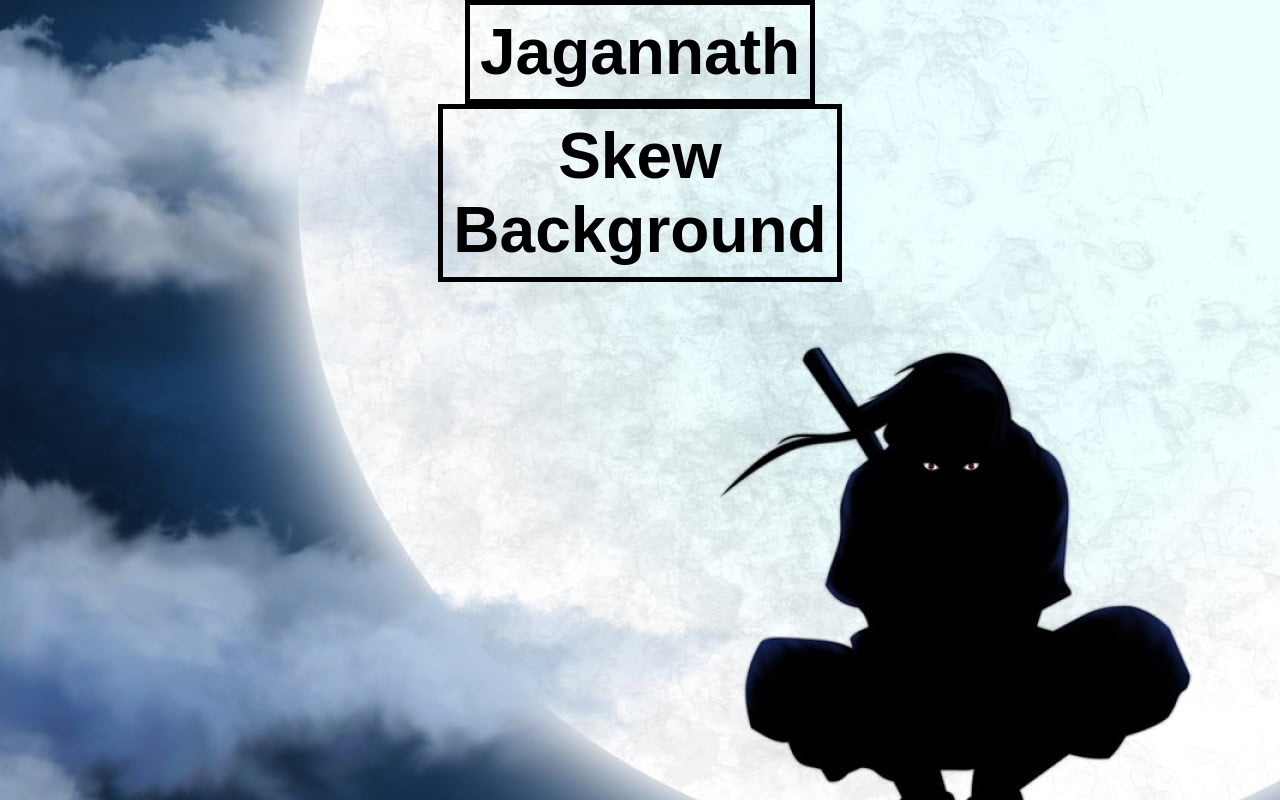
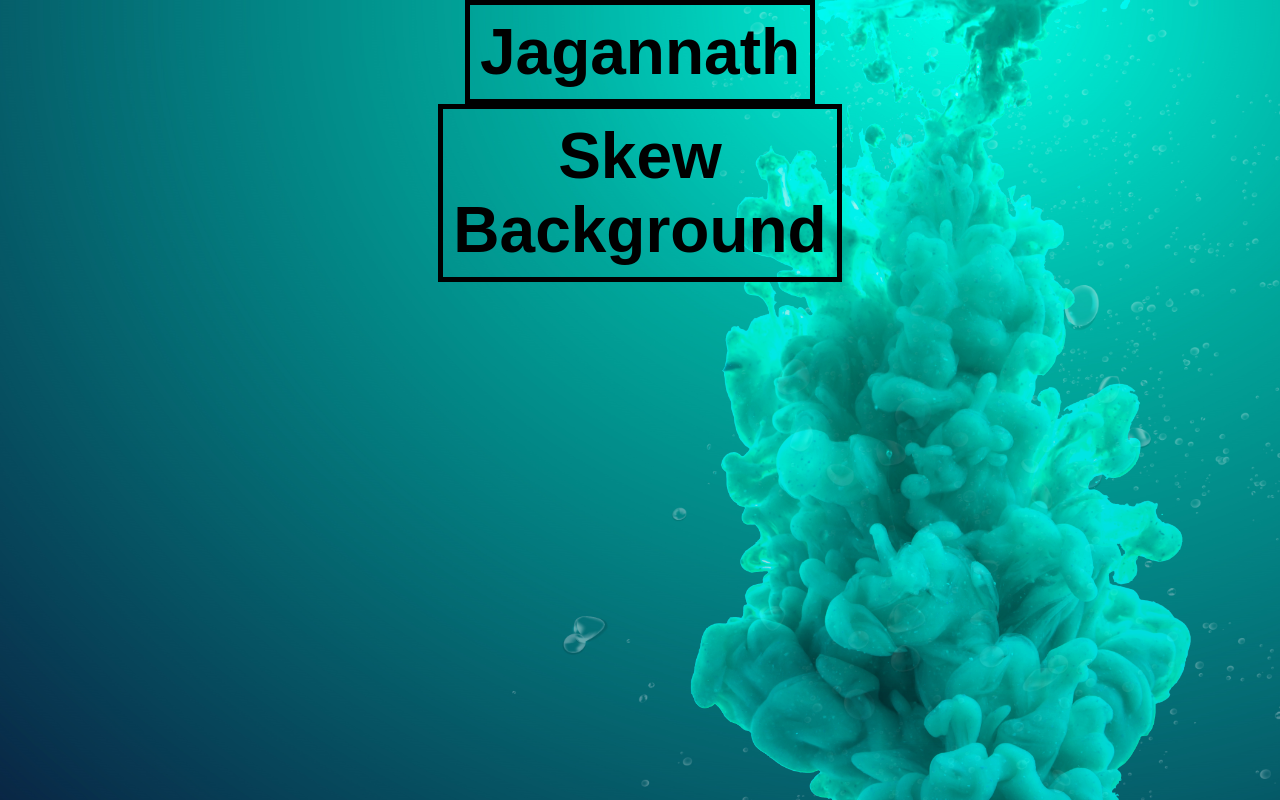
Before and after one commit to jagannath7813/index, a plain HTML site: page index.html in a window 1280 px wide. Shown: the top 800 px of the page. Drawn offline with Linux system fonts and the light colour scheme.

Commit message:
Change background img

```diff
--- a/index.html
+++ b/index.html
@@ -8,7 +8,7 @@
 </head>
 
 
-<body background="pa.jpg">
+<body background="background.png">
     <h1>Jagannath</h1>
 
     <h1>Skew <br> Background</h1>
```
Also changed, not shown: background.png (added).
